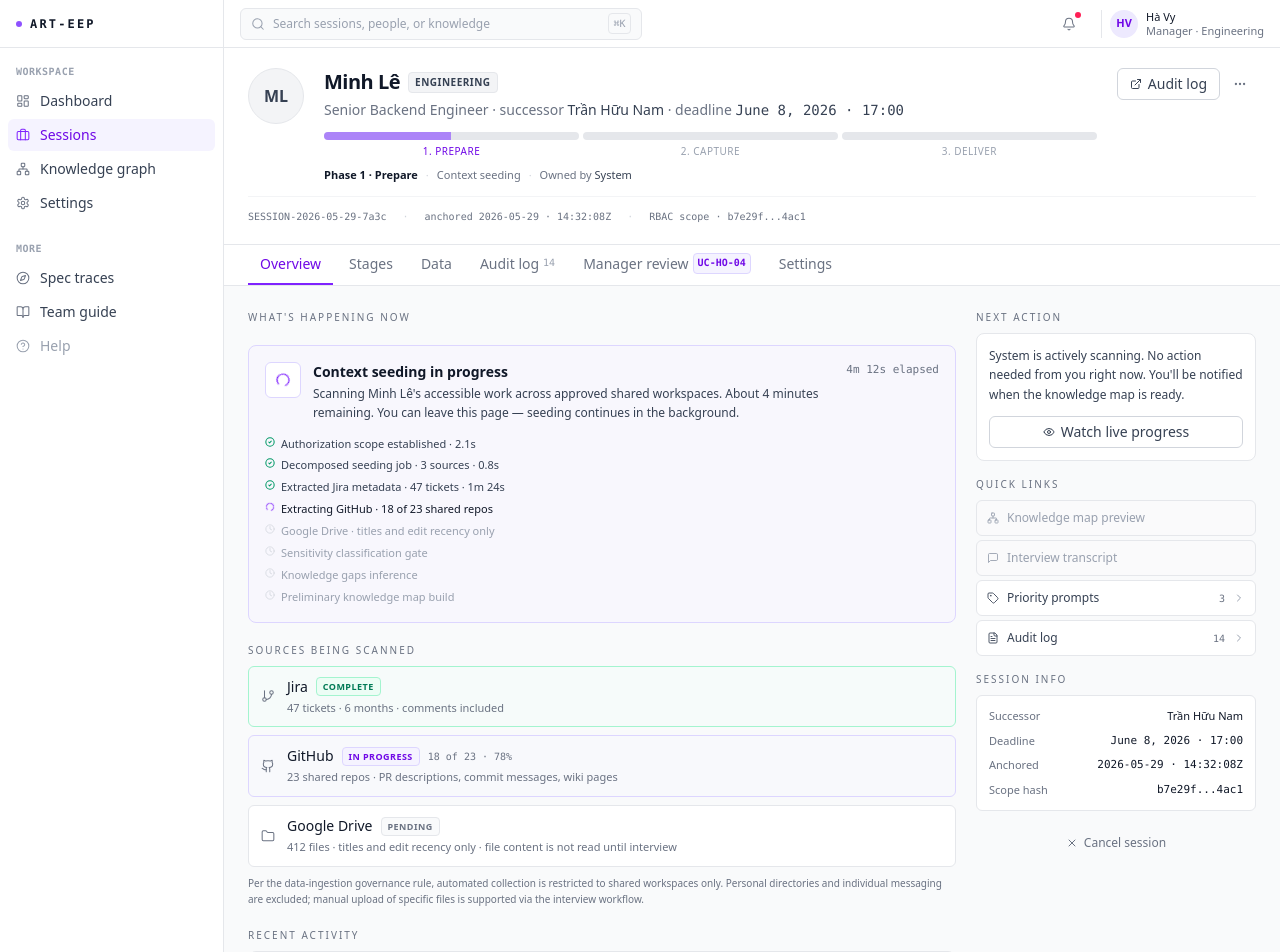
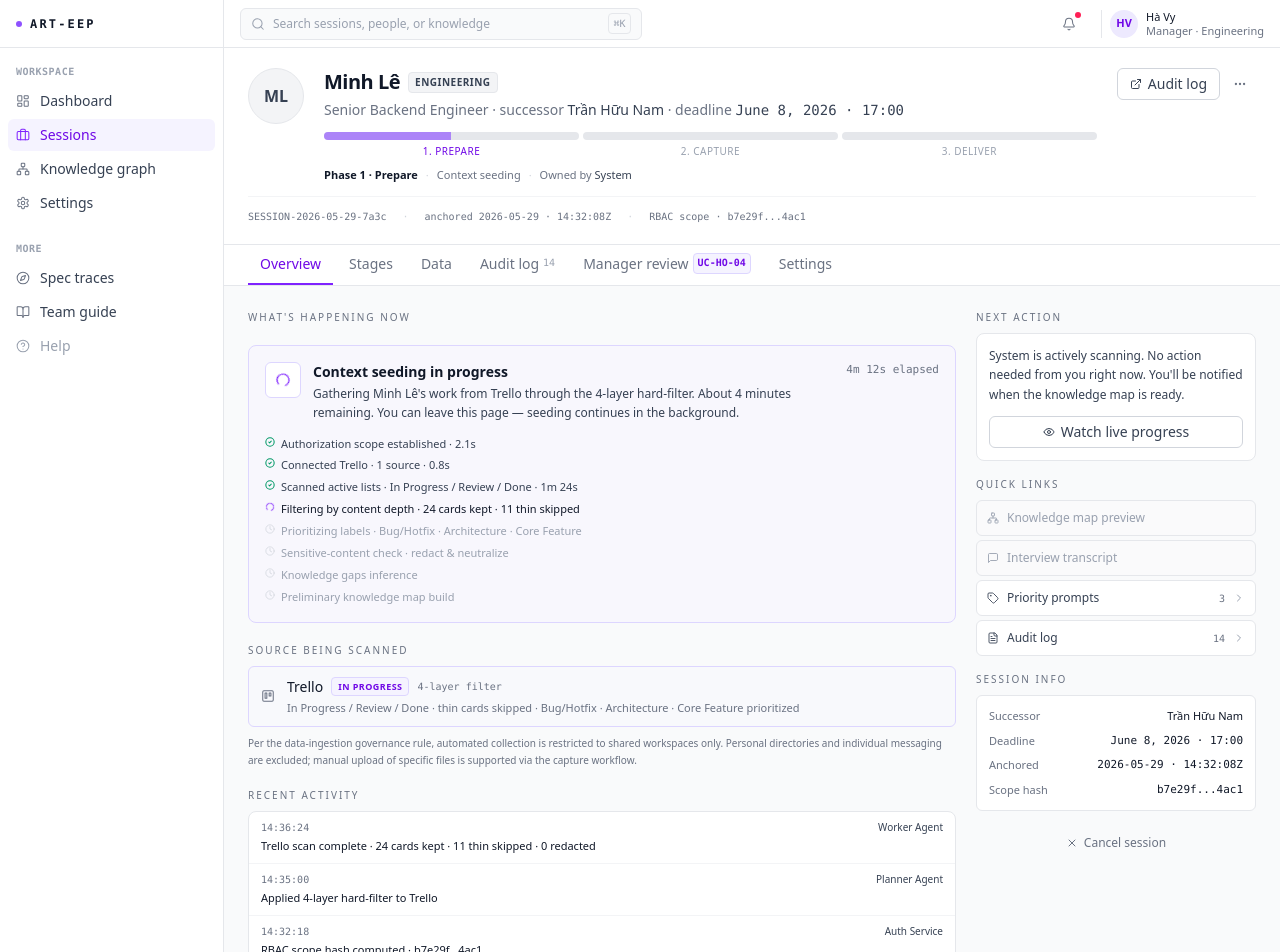
Before and after one commit to BuiDoanKhanhAnPrecioFishbone/esb-mockup, a Next.js app: page /session/minh-le in a window 1280 px wide. Shown: the top 952 px of the page. Built offline with nearby package versions, Linux system fonts and the light colour scheme.

Commit message:
feat(session): migrate command-view Prepare seeding + Data tab + ML audit to Trello 4-layer flow (implements CL-091/CL-106)

```diff
--- a/components/mockups/session-command-view.jsx
+++ b/components/mockups/session-command-view.jsx
@@ -7,7 +7,7 @@ import {
   Settings, FileText, MessageSquare, Network, Database, Eye,
   AlertTriangle, AlertOctagon, Clock, CheckCircle2, Loader2,
   Calendar, ArrowRight, ArrowUpRight, ExternalLink, MoreHorizontal,
-  Users, Tag, GitBranch, Github, Folder, Sparkles, Hash, Lock,
+  Users, Tag, GitBranch, Github, Folder, Trello, Sparkles, Hash, Lock,
   PlayCircle, PauseCircle, RefreshCw, Inbox, ShieldCheck,
   UploadCloud, History, ShieldAlert
 } from "lucide-react";
@@ -22,7 +22,9 @@ import UCHO04ManagerReview from "./uc-ho-04-manager-review.jsx";
        was cognitively heavy. Internal sub-stages (8 of them) still
        exist for system tracking.
      · Removes all email-as-source references per data-ingestion
-       governance. Engineering sources are now Jira · GitHub · Drive.
+       governance. POC showcase source is Trello (CL-091), ingested
+       through the 4-layer hard-filter (active lists only · thin cards
+       skipped · labels prioritized · sensitive-content checked).
      · CL-103 · UC-HO-04 Manager Review is wired as a 6th tab. The
        review tab special-cases the wrapper layout — UC-HO-04 has its
        own ItemListRail + DecisionRail, so we skip the standard
@@ -57,8 +59,8 @@ const LIFECYCLE_PHASES = [
     actor: "Manager + System",
     subStages: [
       { id: 1, label: "Setup confirmed",     actor: "Manager",    note: "Quick-initiate page · one click" },
-      { id: 2, label: "Context seeding",     actor: "System",     note: "Scan Jira / GitHub / Drive" },
-      { id: 3, label: "Knowledge map ready", actor: "System",     note: "Gaps inferred · ready for interview" },
+      { id: 2, label: "Context seeding",     actor: "System",     note: "Scan Trello · 4-layer hard-filter" },
+      { id: 3, label: "Knowledge map ready", actor: "System",     note: "Gaps inferred · ready for capture" },
     ],
   },
   {
@@ -436,7 +438,7 @@ function OverviewSeedingActive({ session }) {
           <div className="flex-1 min-w-0">
             <h3 className="text-sm font-semibold text-gray-900">Context seeding in progress</h3>
             <p className="text-[12px] text-gray-700 mt-0.5 leading-relaxed">
-              Scanning {session.offboarder}'s accessible work across approved shared workspaces. About 4 minutes remaining. You can leave this page — seeding continues in the background.
+              Gathering {session.offboarder}'s work from Trello through the 4-layer hard-filter. About 4 minutes remaining. You can leave this page — seeding continues in the background.
             </p>
           </div>
           <span className="text-[11px] text-gray-500 shrink-0" style={{ fontFamily: "ui-monospace, Menlo, monospace" }}>
@@ -446,33 +448,31 @@ function OverviewSeedingActive({ session }) {
 
         <ul className="space-y-1 text-[11px] text-gray-600">
           <SubStep done>Authorization scope established · 2.1s</SubStep>
-          <SubStep done>Decomposed seeding job · 3 sources · 0.8s</SubStep>
-          <SubStep done>Extracted Jira metadata · 47 tickets · 1m 24s</SubStep>
-          <SubStep active>Extracting GitHub · 18 of 23 shared repos</SubStep>
-          <SubStep>Google Drive · titles and edit recency only</SubStep>
-          <SubStep>Sensitivity classification gate</SubStep>
+          <SubStep done>Connected Trello · 1 source · 0.8s</SubStep>
+          <SubStep done>Scanned active lists · In Progress / Review / Done · 1m 24s</SubStep>
+          <SubStep active>Filtering by content depth · 24 cards kept · 11 thin skipped</SubStep>
+          <SubStep>Prioritizing labels · Bug/Hotfix · Architecture · Core Feature</SubStep>
+          <SubStep>Sensitive-content check · redact &amp; neutralize</SubStep>
           <SubStep>Knowledge gaps inference</SubStep>
           <SubStep>Preliminary knowledge map build</SubStep>
         </ul>
       </article>
 
       <div>
-        <SectionLabel>Sources being scanned</SectionLabel>
+        <SectionLabel>Source being scanned</SectionLabel>
         <div className="space-y-2 mt-2">
-          <SourceRow icon={GitBranch} name="Jira"           detail="47 tickets · 6 months · comments included" status="done" />
-          <SourceRow icon={Github}    name="GitHub"         detail="23 shared repos · PR descriptions, commit messages, wiki pages" status="active" subDetail="18 of 23 · 78%" />
-          <SourceRow icon={Folder}    name="Google Drive"   detail="412 files · titles and edit recency only · file content is not read until interview" status="pending" />
+          <SourceRow icon={Trello} name="Trello" detail="In Progress / Review / Done · thin cards skipped · Bug/Hotfix · Architecture · Core Feature prioritized" status="active" subDetail="4-layer filter" />
         </div>
         <p className="text-[10px] text-gray-500 mt-2 leading-relaxed">
-          Per the data-ingestion governance rule, automated collection is restricted to shared workspaces only. Personal directories and individual messaging are excluded; manual upload of specific files is supported via the interview workflow.
+          Per the data-ingestion governance rule, automated collection is restricted to shared workspaces only. Personal directories and individual messaging are excluded; manual upload of specific files is supported via the capture workflow.
         </p>
       </div>
 
       <div>
         <SectionLabel>Recent activity</SectionLabel>
         <div className="rounded-lg border border-gray-200 bg-white mt-2 overflow-hidden">
-          <ActivityEntry ts="14:36:24" actor="Worker Agent"        text="Jira extraction complete · 47 tickets · 0 redacted" />
-          <ActivityEntry ts="14:35:00" actor="Planner Agent"       text="Decomposed seeding plan · 3 parallel source jobs" />
+          <ActivityEntry ts="14:36:24" actor="Worker Agent"        text="Trello scan complete · 24 cards kept · 11 thin skipped · 0 redacted" />
+          <ActivityEntry ts="14:35:00" actor="Planner Agent"       text="Applied 4-layer hard-filter to Trello" />
           <ActivityEntry ts="14:32:18" actor="Auth Service"        text="RBAC scope hash computed · b7e29f...4ac1" />
           <ActivityEntry ts="14:32:08" actor="Hà Vy"               text="Started session · accepted defaults" last />
         </div>
@@ -691,11 +691,11 @@ function PhaseBlock({ phase, session, status }) {
             <div className="text-[10px] uppercase tracking-[0.2em] text-violet-700 font-semibold mb-2">Live detail · context seeding</div>
             <ul className="space-y-1 text-[11px]">
               <SubStep done>Authorization scope established · 2.1s</SubStep>
-              <SubStep done>Decomposed seeding job · 3 sources · 0.8s</SubStep>
-              <SubStep done>Extracted Jira metadata · 47 tickets · 1m 24s</SubStep>
-              <SubStep active>Extracting GitHub · 18 of 23 shared repos</SubStep>
-              <SubStep>Google Drive · titles and edit recency only</SubStep>
-              <SubStep>Sensitivity classification gate</SubStep>
+              <SubStep done>Connected Trello · 1 source · 0.8s</SubStep>
+              <SubStep done>Scanned active lists · In Progress / Review / Done · 1m 24s</SubStep>
+              <SubStep active>Filtering by content depth · 24 cards kept · 11 thin skipped</SubStep>
+              <SubStep>Prioritizing labels · Bug/Hotfix · Architecture · Core Feature</SubStep>
+              <SubStep>Sensitive-content check · redact &amp; neutralize</SubStep>
               <SubStep>Knowledge gaps inference</SubStep>
               <SubStep>Preliminary knowledge map build</SubStep>
             </ul>
@@ -816,16 +816,14 @@ function DataTab({ session }) {
   return (
     <div className="space-y-5">
       <div>
-        <SectionLabel>Data sources for this session</SectionLabel>
+        <SectionLabel>Data source for this session</SectionLabel>
         <p className="text-[12px] text-gray-500 mt-1 leading-relaxed">
           Approved shared workspaces only. Personal directories, individual mailboxes, and private messaging are never scanned. Per the data-ingestion governance rule.
         </p>
       </div>
 
       <div className="space-y-2">
-        <SourceRow icon={GitBranch} name="Jira"         detail="47 tickets · 6 months · comments included"                                             status="done"    subDetail="last sync 4m ago" />
-        <SourceRow icon={Github}    name="GitHub"       detail="23 shared repos · PR descriptions, commit messages, wiki pages"                       status="active"  subDetail="18 of 23 · 78%" />
-        <SourceRow icon={Folder}    name="Google Drive" detail="412 files · titles and edit recency only · content read only during interview"       status="pending" subDetail="queued" />
+        <SourceRow icon={Trello} name="Trello" detail="In Progress / Review / Done · thin cards skipped · Bug/Hotfix · Architecture · Core Feature prioritized · 4-layer hard-filter" status="active" subDetail="last sync 4m ago" />
       </div>
 
       <div>
@@ -867,12 +865,12 @@ function ExcludedRow({ icon: Icon, label, reason }) {
 /* ─── Tab content · Audit log ────────────────────────────────────────── */
 
 const AUDIT_ML = [
-  { ts: "2026-05-29 · 14:32:08Z", actor: "Hà Vy",              action: "Session created",                  detail: "Quick-initiate · 3 sources selected · review deadline 2026-06-08 17:00", severity: "low" },
-  { ts: "2026-05-29 · 14:32:15Z", actor: "System",             action: "Connector scope validated",         detail: "Jira · GitHub · Google Drive · all within OAuth scope",                  severity: "low" },
-  { ts: "2026-05-29 · 14:32:18Z", actor: "System",             action: "Seeding job decomposed",            detail: "3 source tasks queued · estimated 7 minutes",                            severity: "low" },
-  { ts: "2026-05-29 · 14:33:42Z", actor: "System",             action: "Jira extraction completed",         detail: "47 tickets · 6 months · 2,184 comments",                                 severity: "low" },
-  { ts: "2026-05-29 · 14:34:01Z", actor: "System",             action: "GitHub extraction started",         detail: "18 of 23 shared repos in progress",                                      severity: "low" },
-  { ts: "2026-05-29 · 14:34:15Z", actor: "Hà Vy",              action: "Added priority prompt",             detail: "Focus on payment-service migration · weighted +0.3 for interview",       severity: "low" },
+  { ts: "2026-05-29 · 14:32:08Z", actor: "Hà Vy",              action: "Session created",                  detail: "Quick-initiate · Trello source · review deadline 2026-06-08 17:00",      severity: "low" },
+  { ts: "2026-05-29 · 14:32:15Z", actor: "System",             action: "Connector scope validated",         detail: "Trello · within OAuth scope",                                            severity: "low" },
+  { ts: "2026-05-29 · 14:32:18Z", actor: "System",             action: "Seeding job created",               detail: "Trello · 4-layer hard-filter · estimated 7 minutes",                     severity: "low" },
+  { ts: "2026-05-29 · 14:33:42Z", actor: "System",             action: "Trello scan completed",             detail: "24 cards kept · 11 thin skipped · In Progress / Review / Done",           severity: "low" },
+  { ts: "2026-05-29 · 14:34:01Z", actor: "System",             action: "Label prioritization applied",      detail: "Bug/Hotfix · Architecture · Core Feature · admin labels ignored",        severity: "low" },
+  { ts: "2026-05-29 · 14:34:15Z", actor: "Hà Vy",              action: "Added priority prompt",             detail: "Focus on payment-service migration · weighted +0.3 for the queue",       severity: "low" },
 ];
 
 const AUDIT_PA = [
@@ -1034,7 +1032,7 @@ function SettingsTab({ session }) {
             <div className="min-w-0">
               <p className="text-[13px] text-gray-900 font-medium">Cancel session</p>
               <p className="text-[12px] text-gray-700 mt-0.5 leading-relaxed">
-                Discards seeded context. {session.offboarder} will not be interviewed. This is permanent.
+                Discards seeded context. {session.offboarder} will not be asked to capture. This is permanent.
               </p>
             </div>
             <button
```
